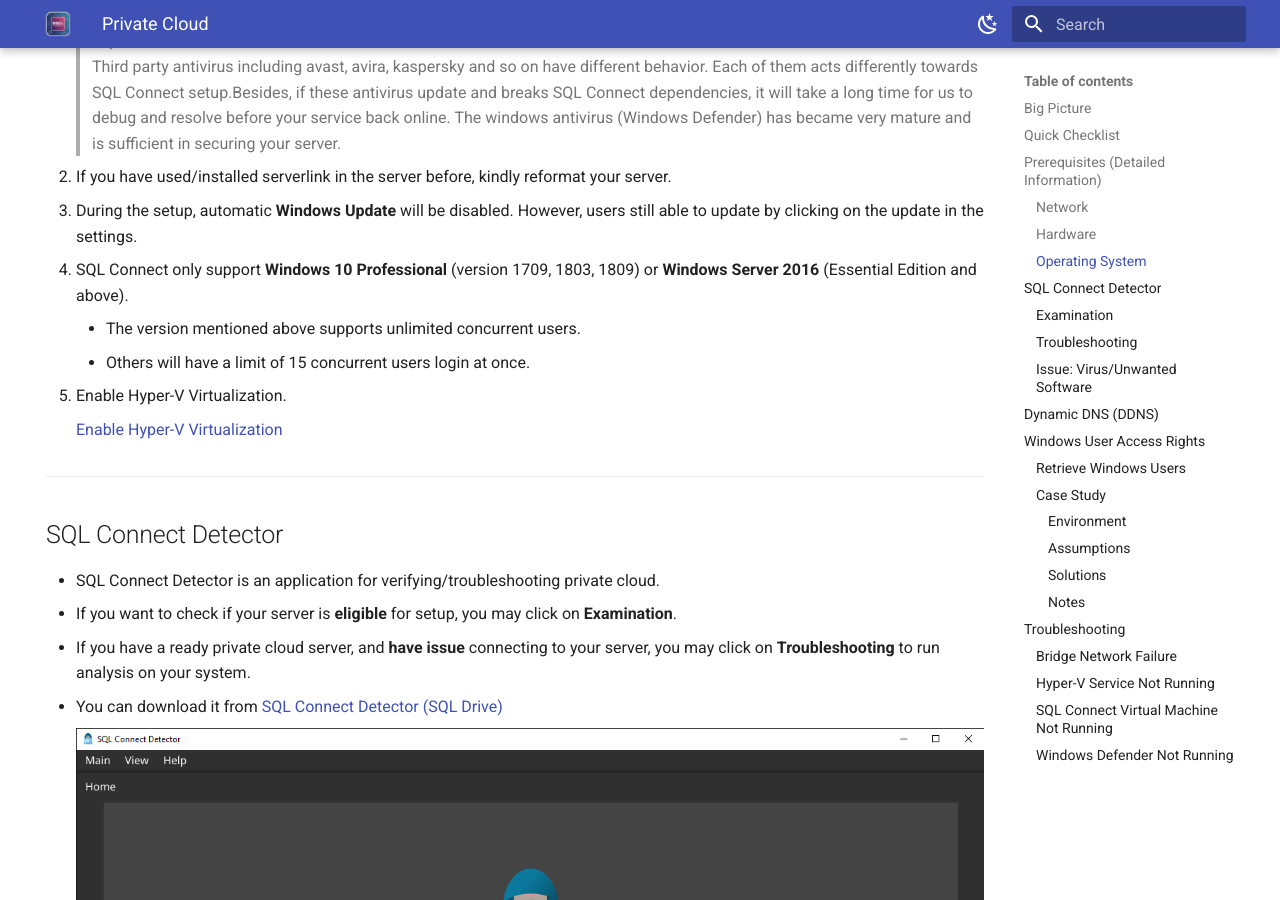
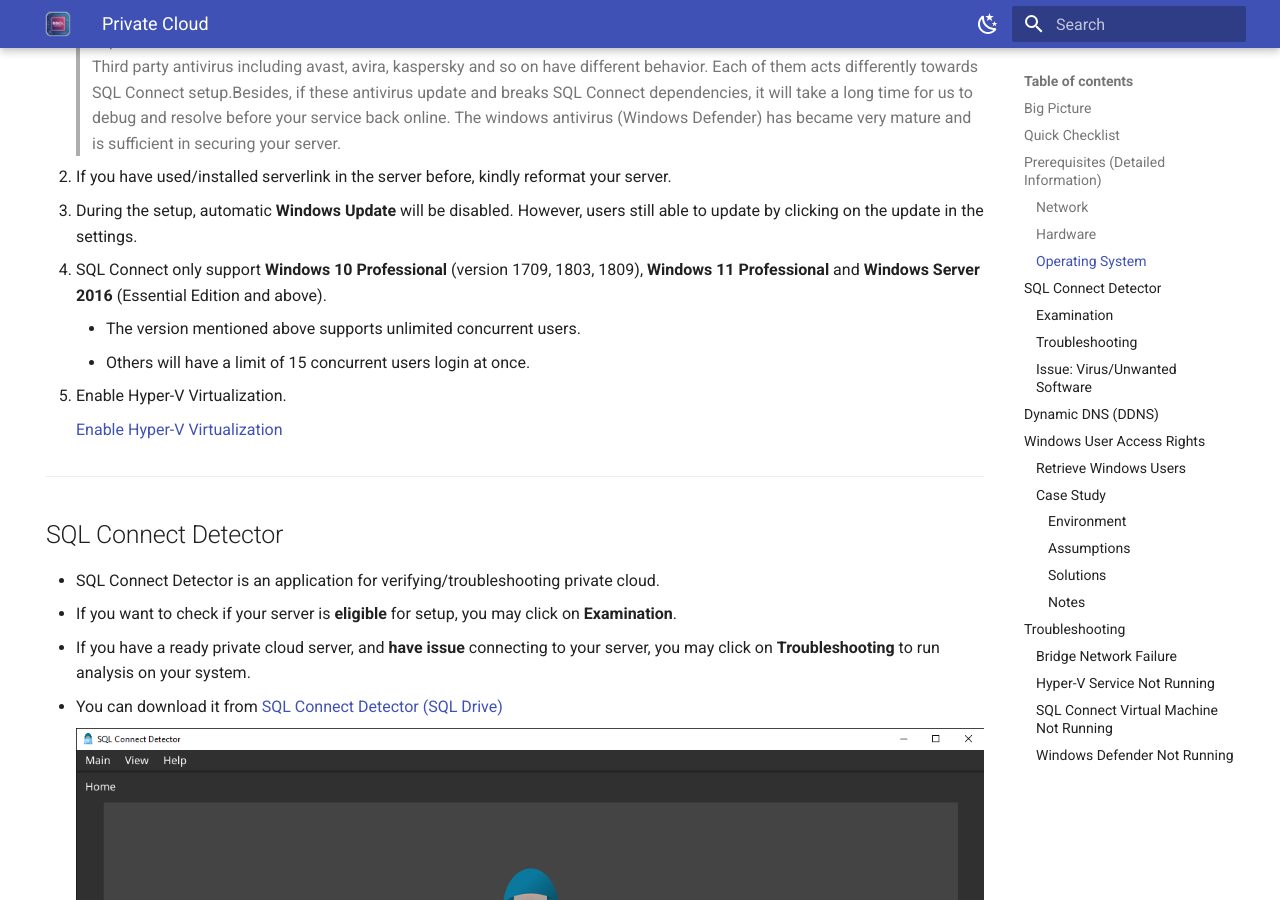
Before and after one commit to songlim327/sql-connect-doc, an MkDocs documentation site: the page built from docs/private-cloud.md, in a window 1280 px wide and 900 px high, scrolled down 2591 px. Built offline with MkDocs 1.6.1 and Material for MkDocs 9.7.7, drawn with Linux system fonts in a browser that asks for light colours.

Commit message:
[General] Include windows 11 in private cloud requirement

```diff
--- a/docs/private-cloud.md
+++ b/docs/private-cloud.md
@@ -73,7 +73,7 @@
 
 2. If you have used/installed serverlink in the server before, kindly reformat your server.
 3. During the setup, automatic **Windows Update** will be disabled. However, users still able to update by clicking on the update in the settings.
-4. SQL Connect only support **Windows 10 Professional** (version 1709, 1803, 1809) or **Windows Server 2016** (Essential Edition and above).
+4. SQL Connect only support **Windows 10 Professional** (version 1709, 1803, 1809), **Windows 11 Professional** and **Windows Server 2016** (Essential Edition and above).
 	- The version mentioned above supports unlimited concurrent users.
 	- Others will have a limit of 15 concurrent users login at once.
 5. Enable Hyper-V Virtualization.
```
